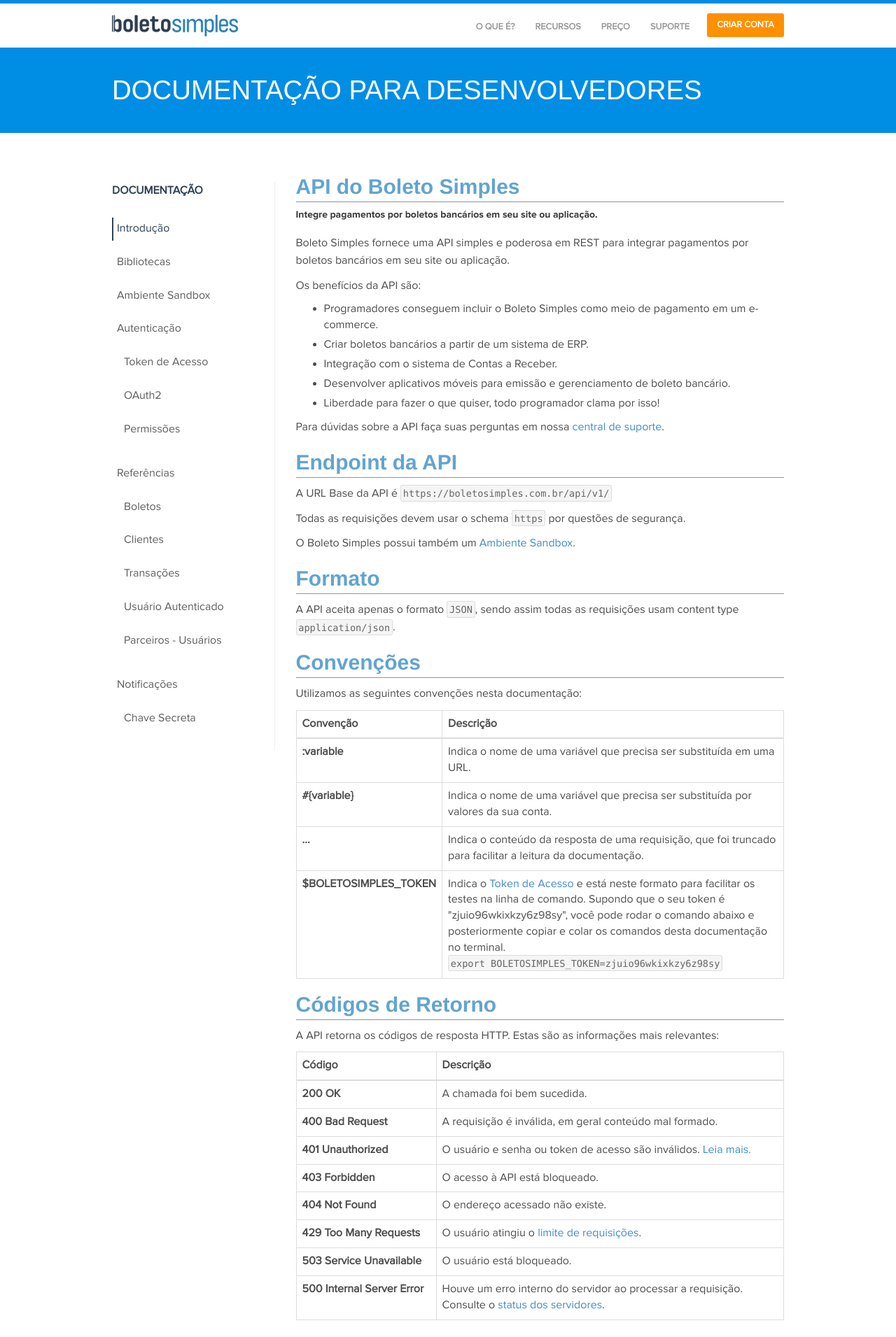
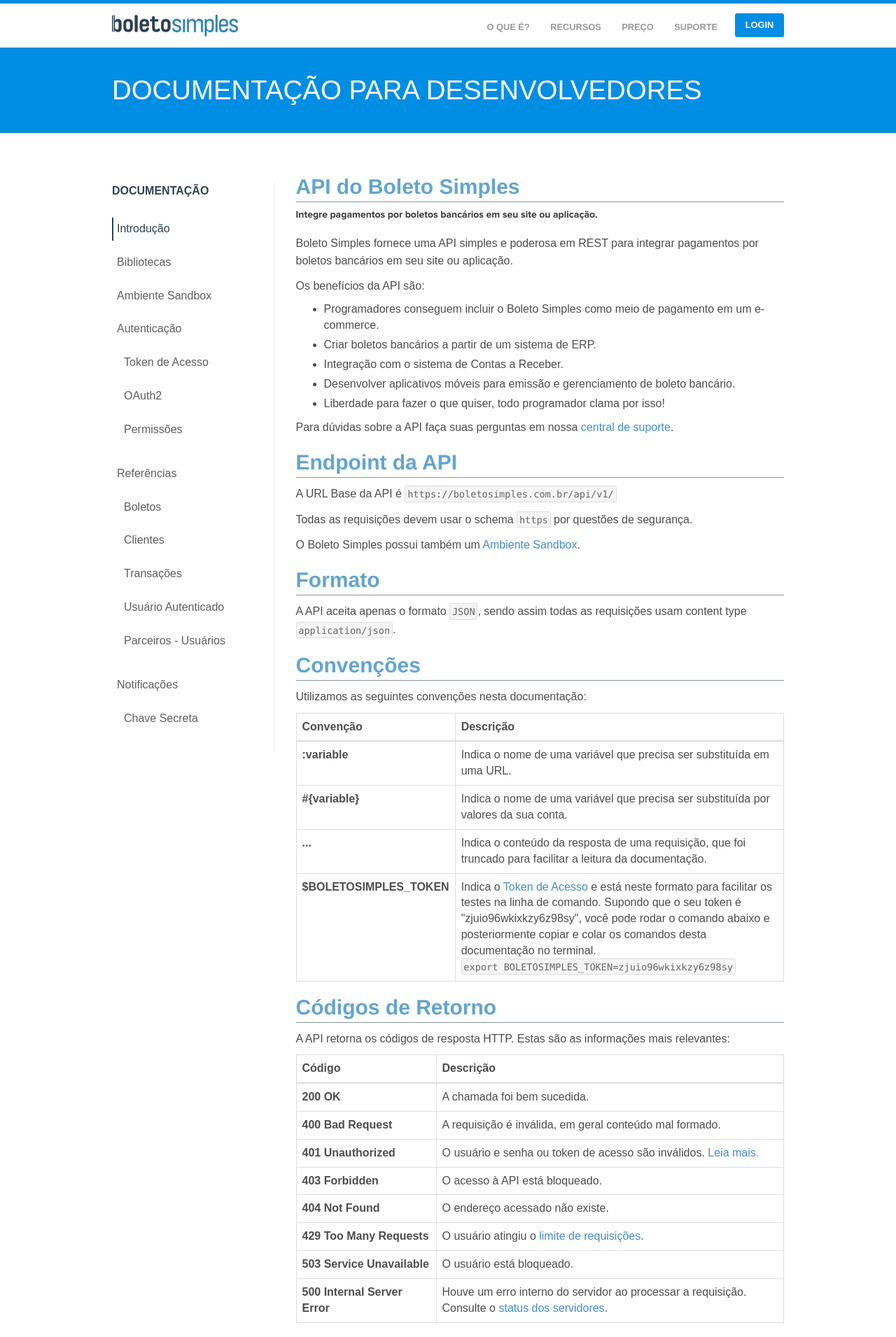
Before and after one commit to BoletoSimples/boletosimples-docs, a Jekyll site: the page built from index.md, in a window 1280 px wide. Shown: the top 1911 px of the page at 70% size. Built offline with Jekyll 4.4.1, drawn with Linux system fonts in a browser that asks for light colours.

Commit message:
changes the button from signup to signin and fix css

```diff
--- a/_includes/header.html
+++ b/_includes/header.html
@@ -64,7 +64,7 @@
           <li><a href="https://boletosimples.com.br/preco">Preço</a></li>
           <li><a href="http://suporte.boletosimples.com.br">Suporte</a></li>
         </ul>
-        <a class="signup-trigger" href="https://boletosimples.com.br/users/sign_up">Criar conta</a>
+        <a class="login-trigger" href="https://boletosimples.com.br/users/sign_in">Login</a>
         <a href="#" id="menu-trigger">☰</a>
       </nav>
     </div>
--- a/css/header.css
+++ b/css/header.css
@@ -37,7 +37,7 @@
 
 /* line 59, /Users/rafael/Projects/boletosimples-app/app/assets/stylesheets/home/header.scss */
 .home-generic #main-header ul {
-  padding-right: 135px;
+  padding-right: 95px;
 }
 
 /* line 64, /Users/rafael/Projects/boletosimples-app/app/assets/stylesheets/home/header.scss */
--- a/css/style.css
+++ b/css/style.css
@@ -43,7 +43,7 @@ body {
   -webkit-font-smoothing: antialiased;
   text-rendering: optimizeLegibility;
   color: #4d4d4d;
-  font-family: 'proxima_nova_rgregular', 'Open Sans', helvetica, sans-serif;
+  font-family: Arial, Helvetica, sans-serif;
   font-size: 16px;
   line-height: 1.428571429;
   overflow: hidden;
```
